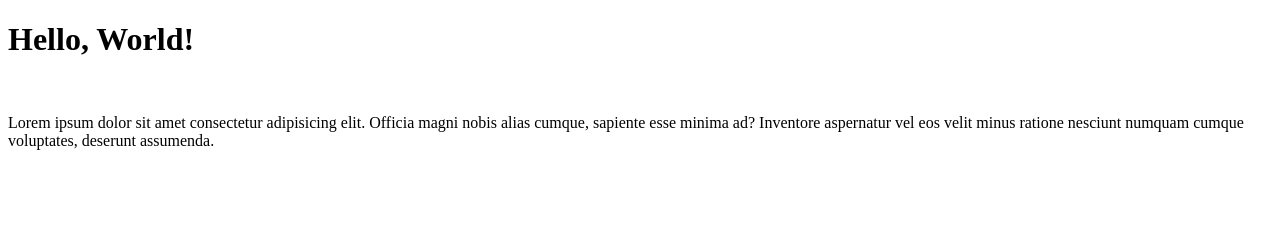
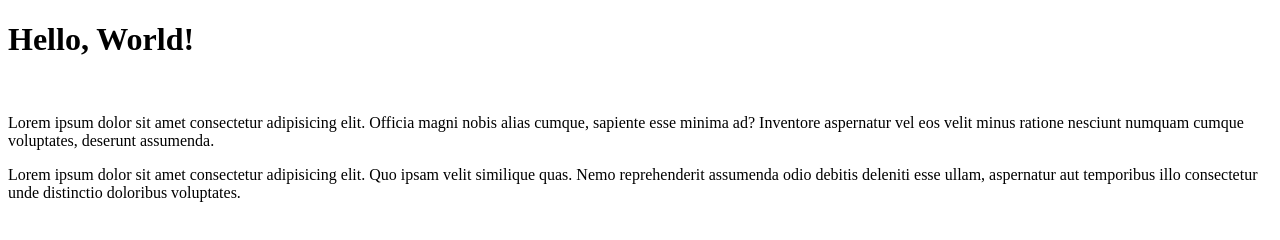
Before and after one commit to ViniciuSidney/Hello-World, a plain HTML site: page Site-Exemplo/index.html in a window 1280 px wide. Drawn offline with Linux system fonts and the light colour scheme.

Commit message:
Adicionei Mais um Parágrafo
Por que não, não é?

```diff
--- a/Site-Exemplo/index.html
+++ b/Site-Exemplo/index.html
@@ -14,5 +14,11 @@
       velit minus ratione nesciunt numquam cumque voluptates, deserunt
       assumenda.
     </p>
+    <p>
+      Lorem ipsum dolor sit amet consectetur adipisicing elit. Quo ipsam velit
+      similique quas. Nemo reprehenderit assumenda odio debitis deleniti esse
+      ullam, aspernatur aut temporibus illo consectetur unde distinctio
+      doloribus voluptates.
+    </p>
   </body>
 </html>
```
